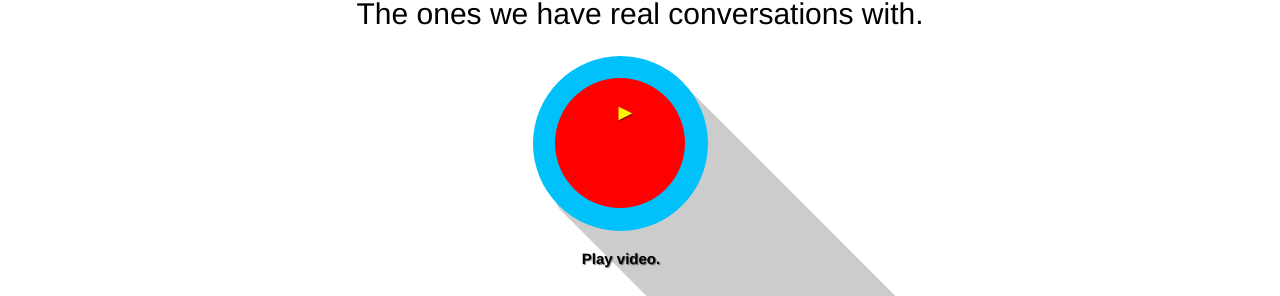
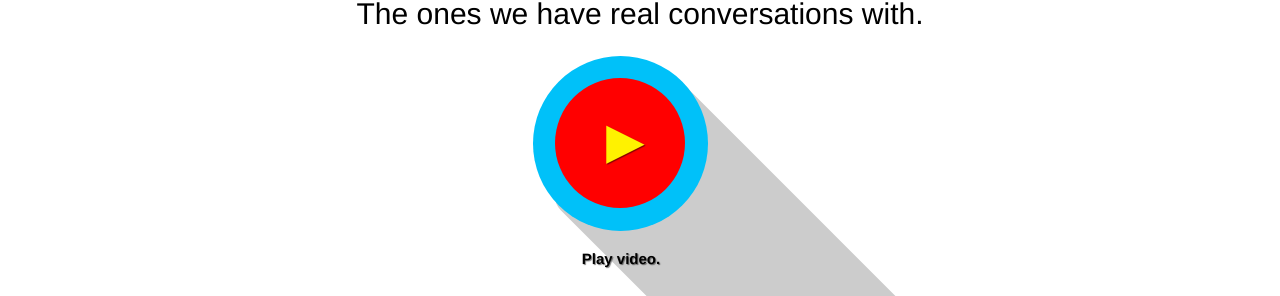
Before and after one commit to joshuanguyen/pop-web, a Jekyll site: the page built from index.html, in a window 1280 px wide and 900 px high, scrolled down 813 px. Shown: the part 154-450 px from the top of the window. Built offline with Jekyll 4.4.1, drawn with Linux system fonts in a browser that asks for light colours; nearby versions of some CDN libraries.

Commit message:
fix play button arrow

```diff
--- a/assets/pop-theme.css
+++ b/assets/pop-theme.css
@@ -204,7 +204,7 @@ body.pop-theme section#video .container button .video-play-container .video-play
 /* line 201, /Users/eric/workspace/pop-web/assets/pop-theme.scss */
 body.pop-theme section#video .container button .video-play-container .video-play-button-outer .video-play-button-inner span {
   color: #fff200;
-  font-size: 23px;
+  font-size: 64px;
   position: relative;
   top: 18px;
   left: 6px;
--- a/assets/pop-theme.scss
+++ b/assets/pop-theme.scss
@@ -162,7 +162,7 @@ body.pop-theme {
           border:none;
 
           span {
-            font-size:15px;
+            font-size:$smaller-font-size;
             text-shadow: 1px 1px 1px rgba(0,0,0,.5);
             font-weight:bolder;
             margin-top:15px;
@@ -200,7 +200,7 @@ body.pop-theme {
 
                 span {
                   color:#fff200;
-                  font-size:$base-font-size;
+                  font-size:64px;
                   position: relative;
                   top: 18px;
                   left: 6px;
```
